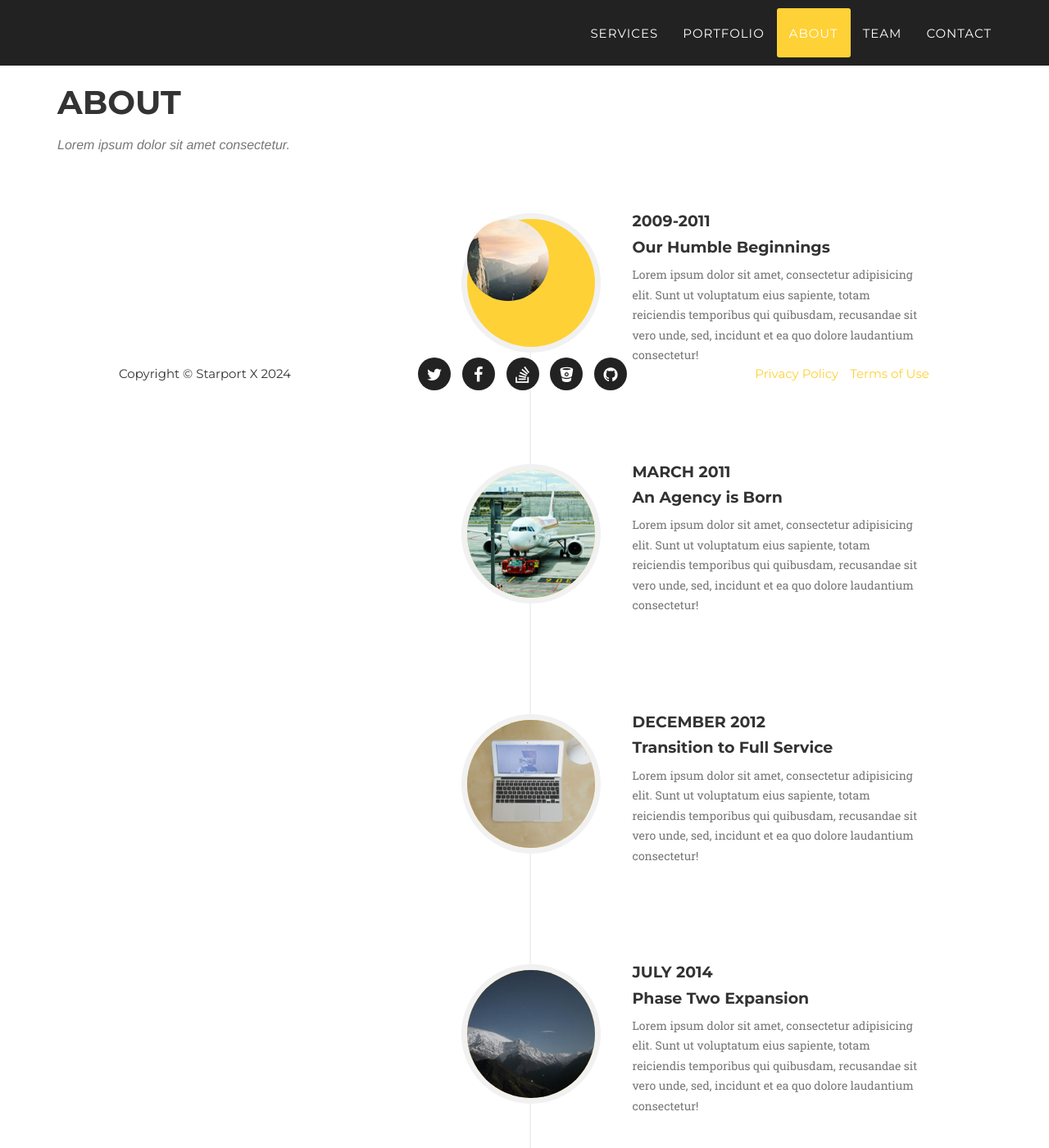
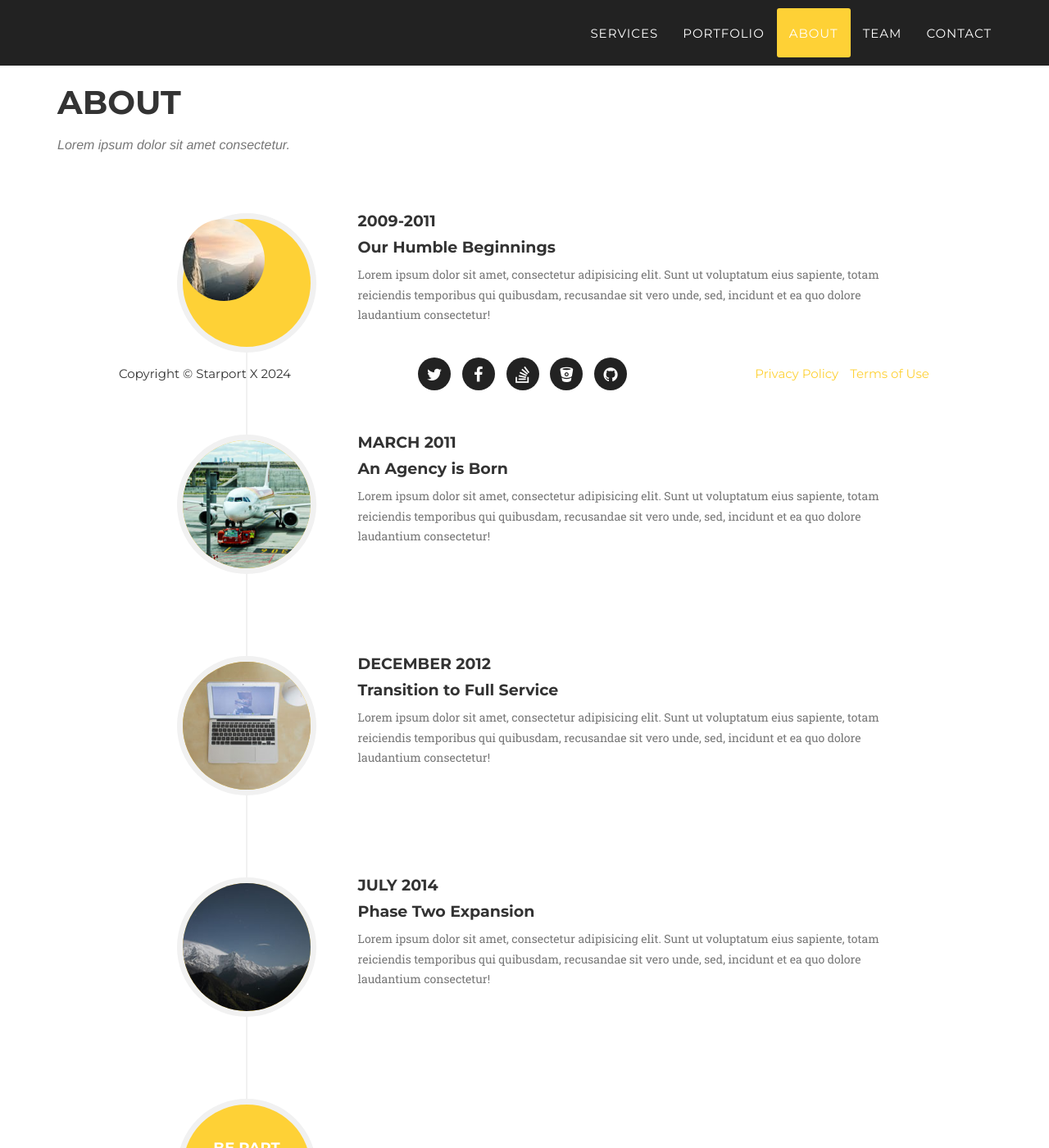
Before and after one commit to starportx/starportx.github.io, a Jekyll site: the page built from index.html, in a window 1280 px wide and 1400 px high, scrolled down 2733 px. Shown: the whole window at 82% size. Built offline with Jekyll 4.4.1, drawn with Linux system fonts in a browser that asks for light colours; some web fonts are replaced.

Commit message:
timeline css

```diff
--- a/_includes/about.html
+++ b/_includes/about.html
@@ -2,7 +2,7 @@
     <section id="about">
         <div class="container">
             <div class="row text-left">
-                <div class="col-lg-12 text-left">
+                <div class="col-lg-12">
                     <h2 class="section-heading">About</h2>
                     <h3 class="section-subheading text-muted">Lorem ipsum dolor sit amet consectetur.</h3>
                 </div>
--- a/_includes/css/agency.css
+++ b/_includes/css/agency.css
@@ -547,7 +547,7 @@
 
 @media(min-width:768px) {
     .timeline:before {
-        left: 50%;
+        left: 20%;
     }
 
     .timeline>li {
@@ -557,13 +557,13 @@
 
     .timeline>li .timeline-panel {
         float: left;
-        width: 41%;
+        width: 70%;
         padding: 0 20px 20px 30px;
         text-align: right;
     }
 
     .timeline>li .timeline-image {
-        left: 50%;
+        left: 20%;
         width: 100px;
         height: 100px;
         margin-left: -50px;
```
